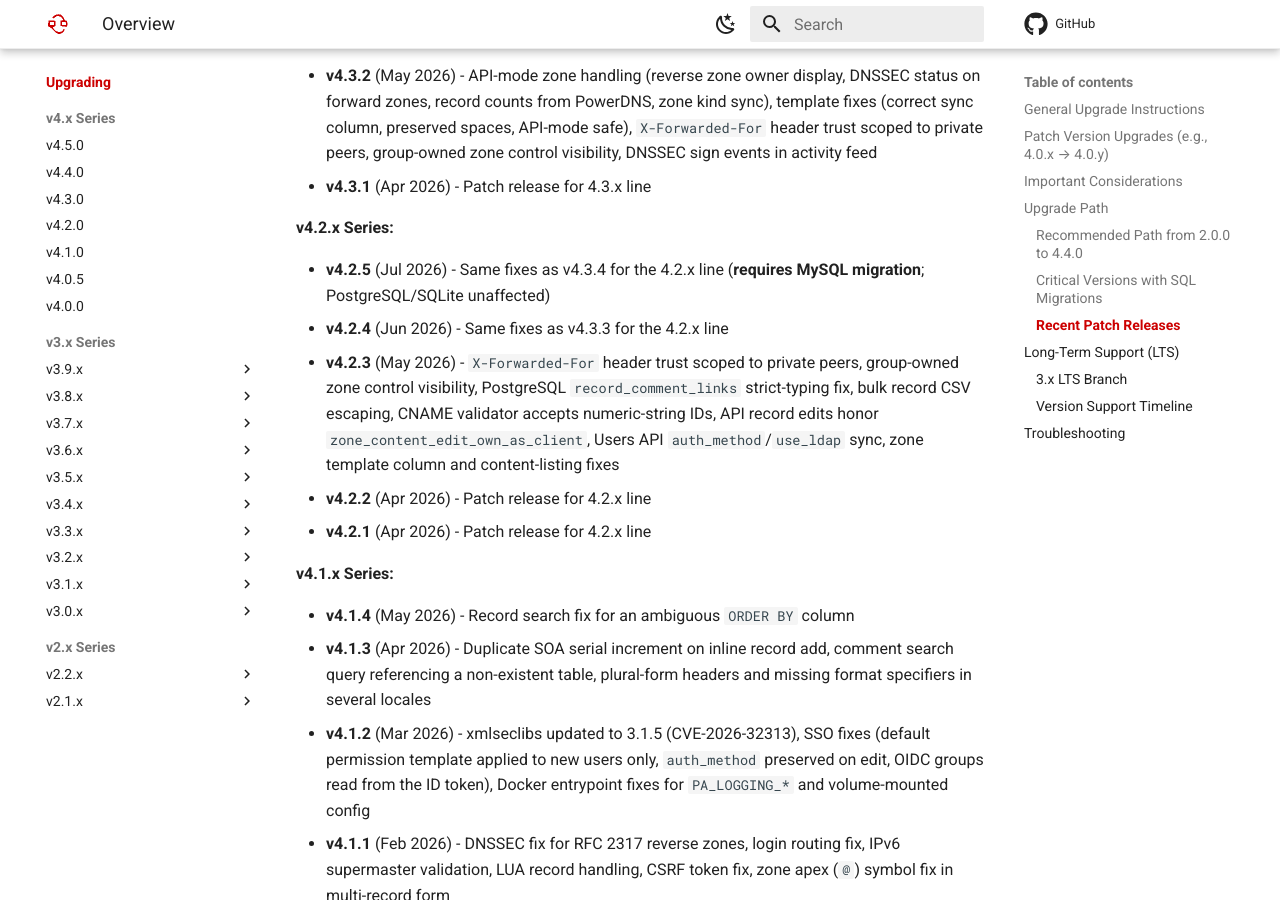
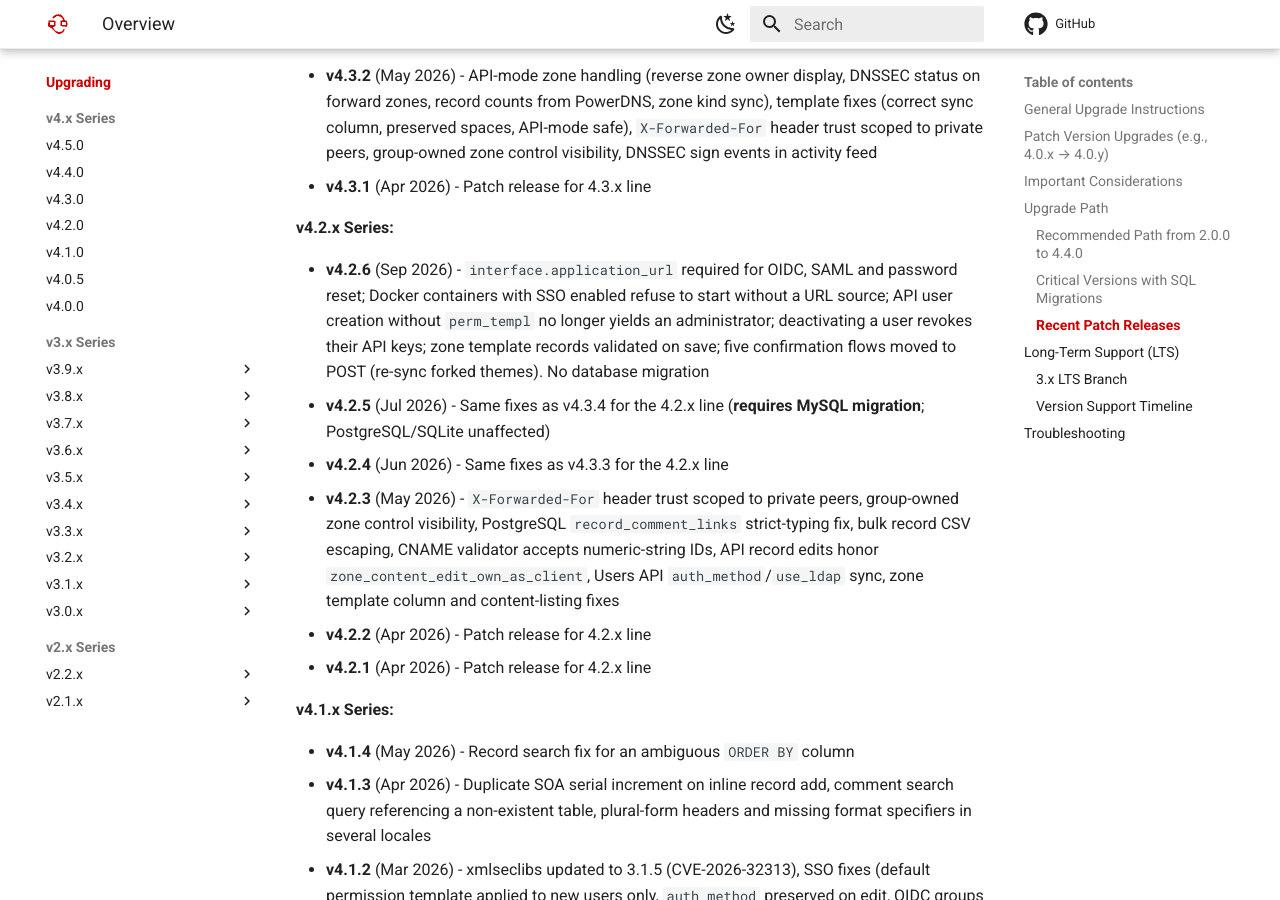
Before and after one commit to poweradmin/poweradmin-docs, an MkDocs documentation site: the page built from docs/upgrading/index.md, in a window 1280 px wide and 900 px high, scrolled down 3447 px. Built offline with MkDocs 1.6.1 and Material for MkDocs 9.7.7, drawn with Linux system fonts in a browser that asks for light colours; comment, search, counter and statistics services are not loaded.

Commit message:
docs: add the 4.2.6 patch release entries

```diff
--- a/docs/upgrading/index.md
+++ b/docs/upgrading/index.md
@@ -112,6 +112,7 @@ The following releases are bug fix updates. Unless marked otherwise, no special
 
 **v4.2.x Series:**
 
+- **v4.2.6** (Sep 2026) - `interface.application_url` required for OIDC, SAML and password reset; Docker containers with SSO enabled refuse to start without a URL source; API user creation without `perm_templ` no longer yields an administrator; deactivating a user revokes their API keys; zone template records validated on save; five confirmation flows moved to POST (re-sync forked themes). No database migration
 - **v4.2.5** (Jul 2026) - Same fixes as v4.3.4 for the 4.2.x line (**requires MySQL migration**; PostgreSQL/SQLite unaffected)
 - **v4.2.4** (Jun 2026) - Same fixes as v4.3.3 for the 4.2.x line
 - **v4.2.3** (May 2026) - `X-Forwarded-For` header trust scoped to private peers, group-owned zone control visibility, PostgreSQL `record_comment_links` strict-typing fix, bulk record CSV escaping, CNAME validator accepts numeric-string IDs, API record edits honor `zone_content_edit_own_as_client`, Users API `auth_method`/`use_ldap` sync, zone template column and content-listing fixes
```
Also changed, not shown: docs/whats-new/v4.2.0.md (+8 -1 lines).
